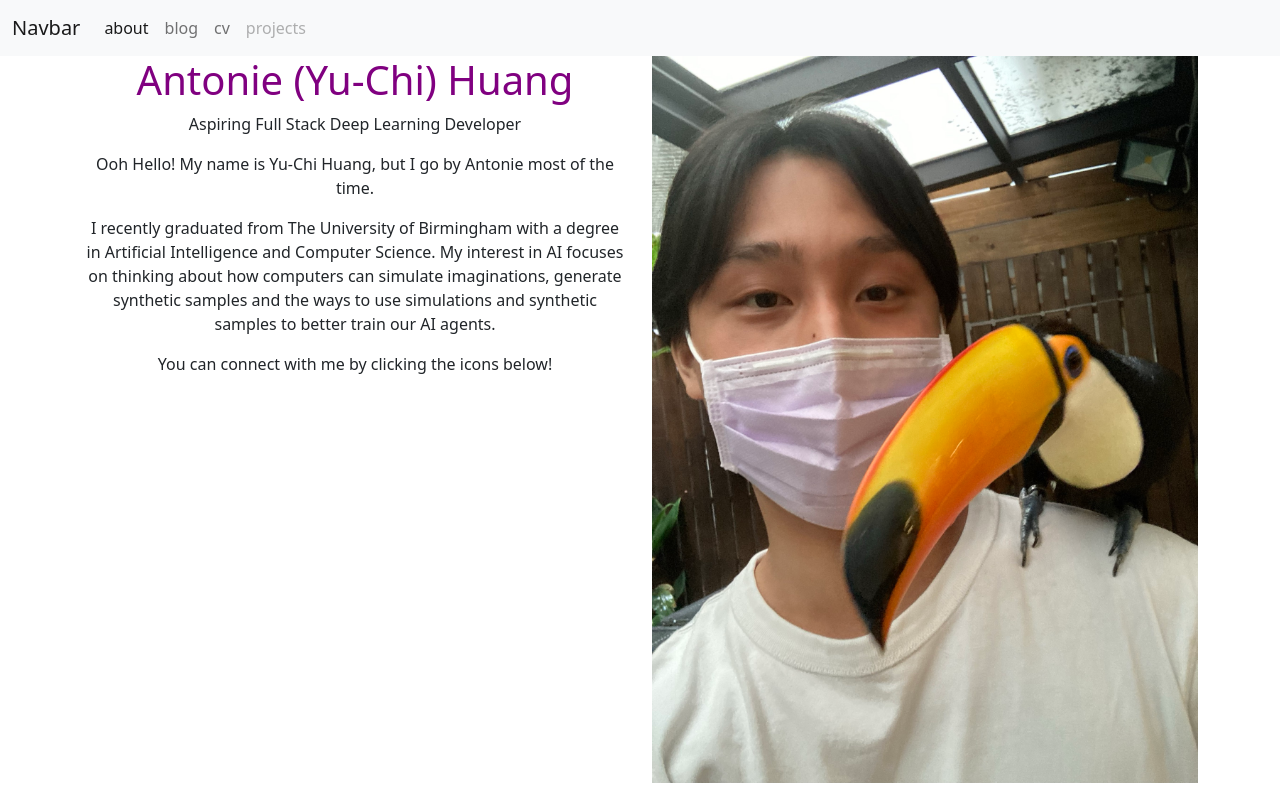
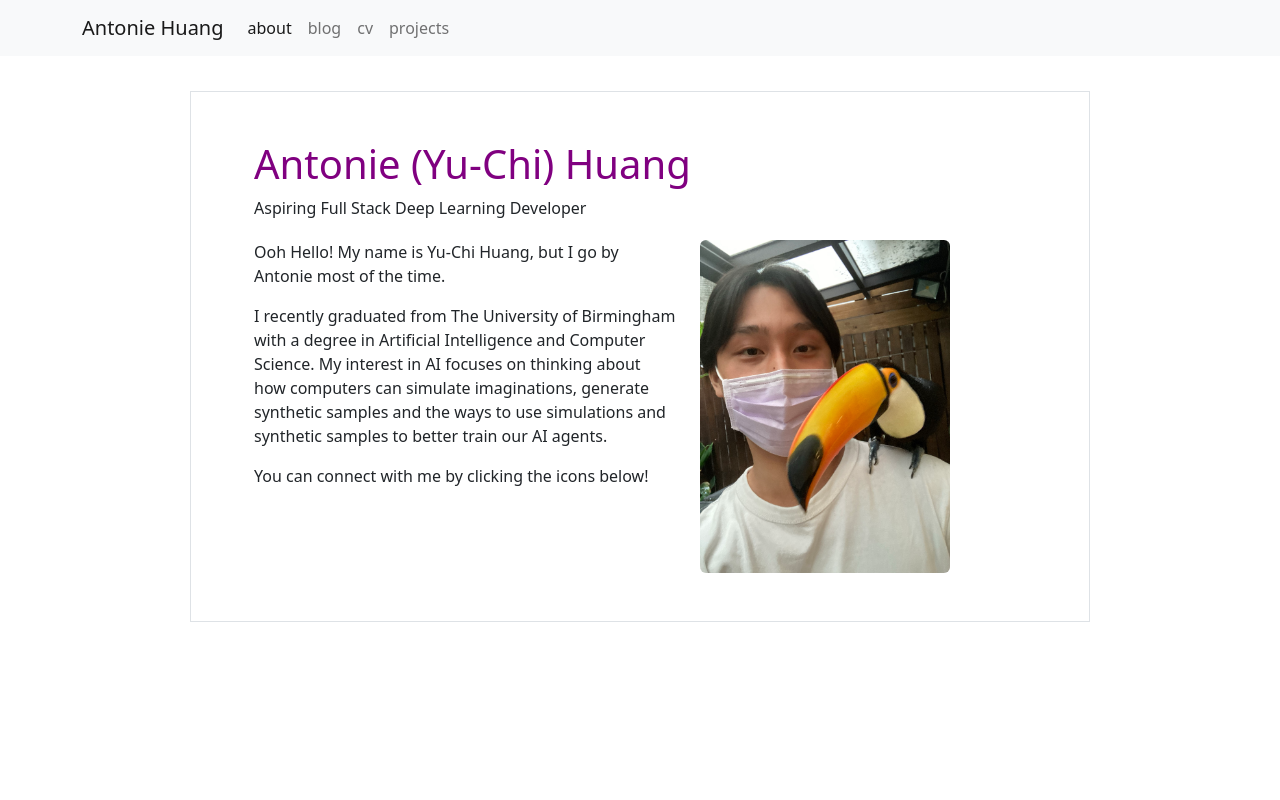
Before and after one commit to antoniehuang/my-website, a website: page index.html in a window 1280 px wide. Drawn offline with nearby package versions, Linux system fonts and the light colour scheme.

Commit message:
Modified about me page layout

```diff
--- a/index.html
+++ b/index.html
@@ -10,8 +10,8 @@
 </head>
 
 <nav class="navbar navbar-expand-lg bg-light sticky-top">
-    <div class="container-fluid">
-        <a class="navbar-brand" href="#">Navbar</a>
+    <div class="container">
+        <a class="navbar-brand" href="#">Antonie Huang</a>
         <button class="navbar-toggler" type="button" data-bs-toggle="collapse" data-bs-target="#navbarNavAltMarkup"
             aria-controls="navbarNavAltMarkup" aria-expanded="false" aria-label="Toggle navigation">
             <span class="navbar-toggler-icon"></span>
@@ -21,18 +21,22 @@
                 <a class="nav-link active" aria-current="page" href="#">about</a>
                 <a class="nav-link" href="#">blog</a>
                 <a class="nav-link" href="#">cv</a>
-                <a class="nav-link disabled">projects</a>
+                <a class="nav-link" href="#">projects</a>
             </div>
         </div>
     </div>
 </nav>
 
 <body>
-    <div class="container text-center">
+    <div id="about-me" class="container-lg border">
         <div class="row">
-            <div class="col">
+            <div class="col mt-5 ms-5">
                 <h1>Antonie (Yu-Chi) Huang</h1>
                 <p>Aspiring Full Stack Deep Learning Developer</p>
+            </div>
+        </div>
+        <div class="row justify-content-center">
+            <div class="col-md-6 mt-1 ms-5 mb-5">
                 <article>
                     <p>Ooh Hello! My name is Yu-Chi Huang, but I go by Antonie most of the time.</p>
                     <p>I recently graduated from The University of Birmingham with a degree in Artificial Intelligence
@@ -46,8 +50,9 @@
                     <p>You can connect with me by clicking the icons below!</p>
                 </article>
             </div>
-            <div class="col">
-                <img src="./img/prof_pic.jpeg" class="img-fluid" alt="An image of myself with a tucan!">
+            <div class="col mt-1 me-5 mb-5">
+                <img src="./img/prof_pic.jpeg" id="prof-pic" class="img-fluid z-depth-1 rounded"
+                    alt="An image of myself with a tucan!">
             </div>
         </div>
     </div>
--- a/scss/custom.scss
+++ b/scss/custom.scss
@@ -10,3 +10,16 @@ $primary-color: purple;
 h1 {
     color: $primary-color
 }
+
+#about-me {
+    max-width: 900px;
+    padding-right: 15px;
+    padding-left: 15px;
+    margin-right: auto;
+    margin-left: auto;
+    margin-top: 35px;
+}
+
+#prof-pic {
+    max-width: 250px;
+}
```
Also changed, not shown: scss/custom.css, 1 other file.
